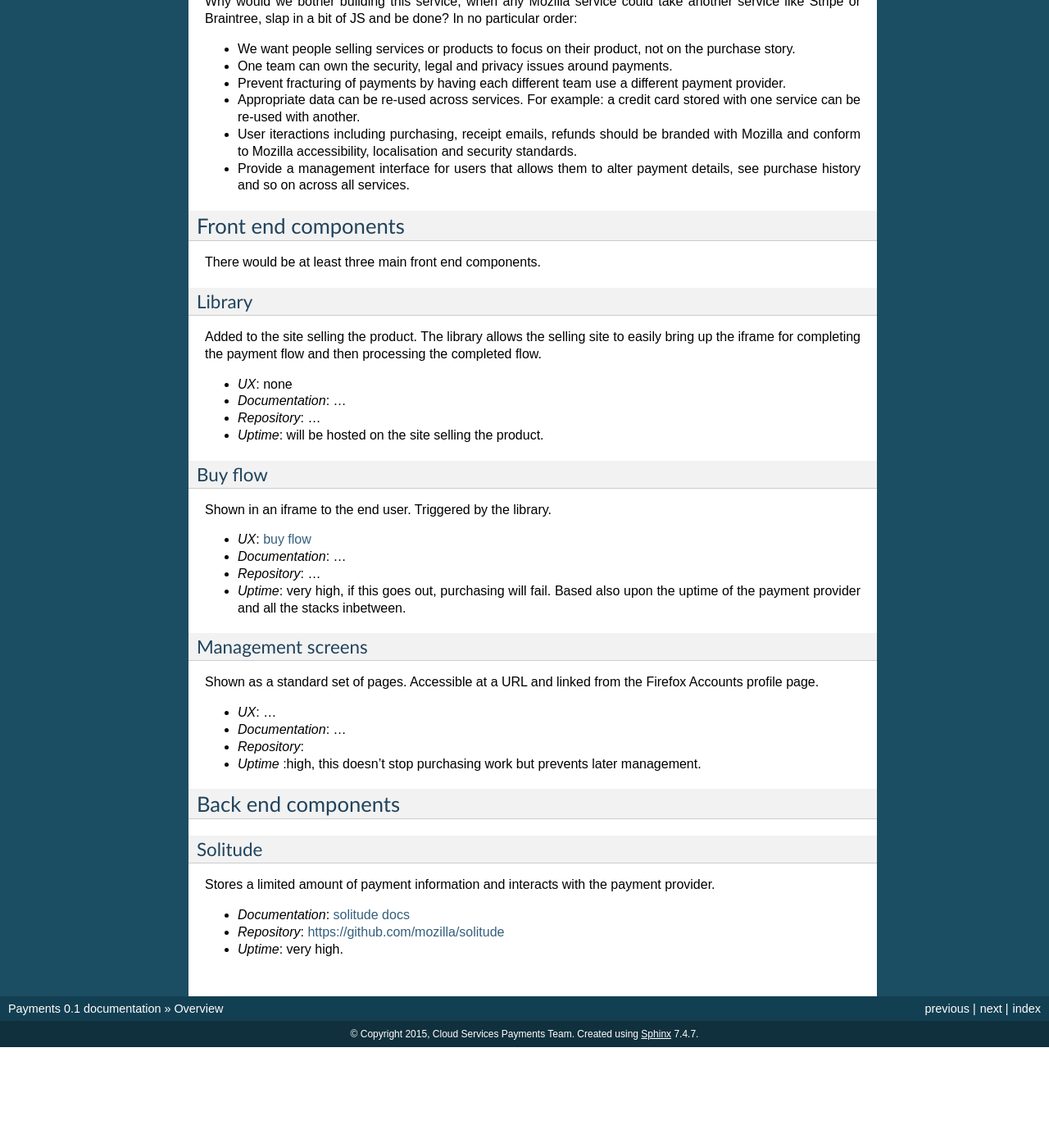
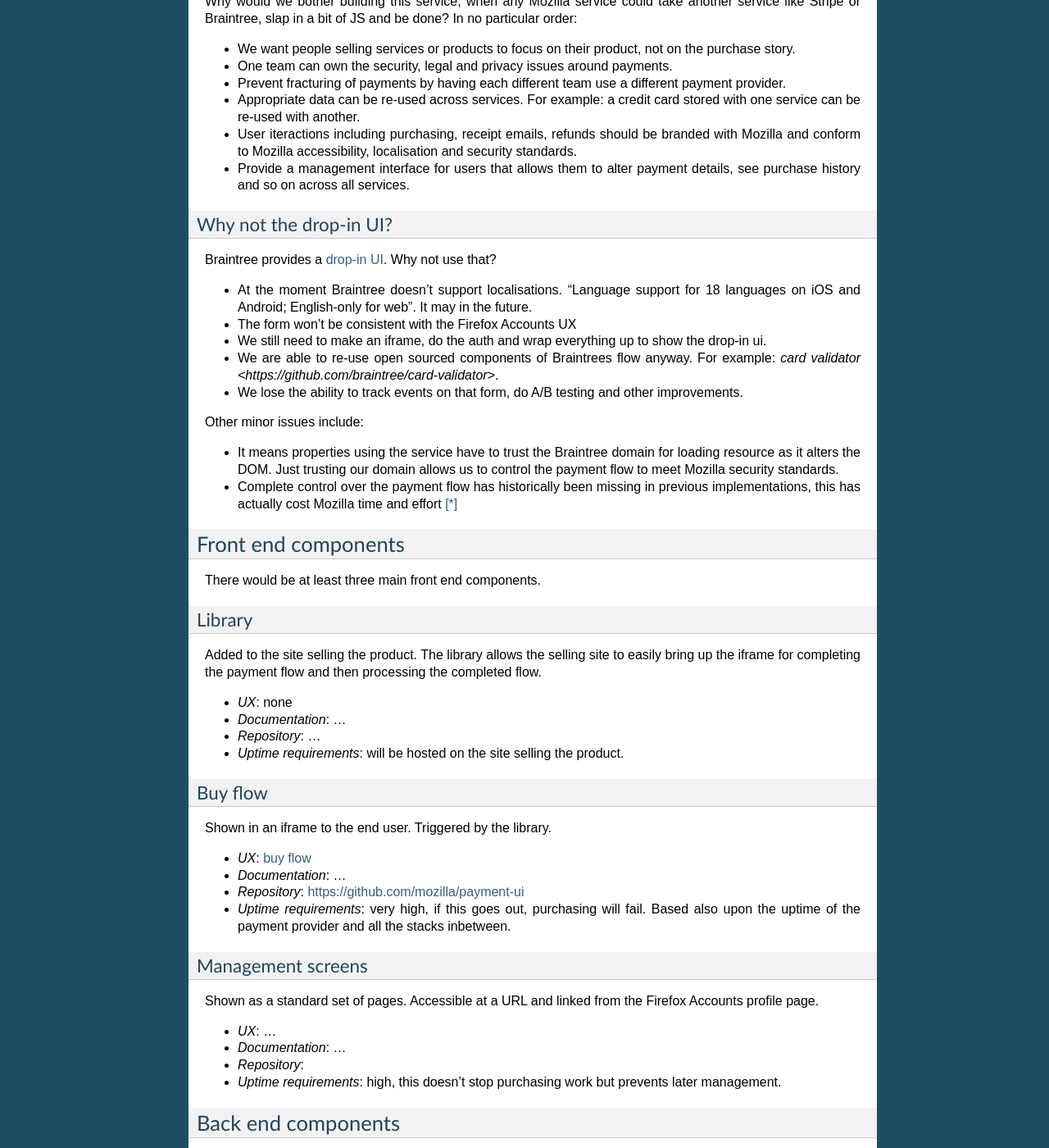
Before and after one commit to mozilla/payments, a Sphinx documentation site: the page built from docs/design/overview.rst, in a window 1280 px wide and 1400 px high, scrolled down 760 px. Shown: the whole window at 82% size. Built offline with Sphinx 7.4.7, drawn with Linux system fonts in a browser that asks for light colours; before the commit the page ends 2037 px from its top, so only the background shows below that; some of the changed text lies outside the part shown.

Commit message:
fix up libs, add in drop ui notes

```diff
--- a/docs/design/overview.rst
+++ b/docs/design/overview.rst
@@ -63,6 +63,30 @@
 * Provide a management interface for users that allows them to alter payment
   details, see purchase history and so on across all services.
 
+Why not the drop-in UI?
++++++++++++++++++++++++
+
+Braintree provides a `drop-in UI <https://developers.braintreepayments.com/guides/drop-in>`_.
+Why not use that?
+
+* At the moment Braintree doesn't support localisations. "Language support for
+  18 languages on iOS and Android; English-only for web". It may in the future.
+* The form won't be consistent with the Firefox Accounts UX
+* We still need to make an iframe, do the auth and wrap everything up to show
+  the drop-in ui.
+* We are able to re-use open sourced components of Braintrees flow anyway. For
+  example: `card validator <https://github.com/braintree/card-validator>`.
+* We lose the ability to track events on that form, do A/B testing and other
+  improvements.
+
+Other minor issues include:
+
+* It means properties using the service have to trust the Braintree domain for
+  loading resource as it alters the DOM. Just trusting our domain allows us
+  to control the payment flow to meet Mozilla security standards.
+* Complete control over the payment flow has historically been missing in
+  previous implementations, this has actually cost Mozilla time and effort [*]_
+
 .. _components-label:
 
 Front end components
@@ -80,7 +104,7 @@
 * *UX*: none
 * *Documentation*: ...
 * *Repository*: ...
-* *Uptime*: will be hosted on the site selling the product.
+* *Uptime requirements*: will be hosted on the site selling the product.
 
 Buy flow
 ++++++++
@@ -89,8 +113,8 @@
 
 * *UX*: :ref:`buy flow <purchase-label>`
 * *Documentation*: ...
-* *Repository*: ...
-* *Uptime*: very high, if this goes out, purchasing will fail. Based also upon
+* *Repository*: https://github.com/mozilla/payment-ui
+* *Uptime requirements*: very high, if this goes out, purchasing will fail. Based also upon
   the uptime of the payment provider and all the stacks inbetween.
 
 Management screens
@@ -102,11 +126,27 @@
 * *UX*: ...
 * *Documentation*: ...
 * *Repository*:
-* *Uptime* :high, this doesn't stop purchasing work but prevents later
-  management.
+* *Uptime requirements*: high, this doesn't stop purchasing work but prevents
+  later management.
 
 Back end components
 ===================
+
+Environment
++++++++++++
+
+Contains the environment for running the services.
+
+* *Repository*: https://github.com/mozilla/payments-env
+
+Service
++++++++
+
+Does authentication and acts a broker between the buy flow and solitude.
+
+* *Documentation*: `service docs <http://payments-service.readthedocs.org/en/latest/>`_
+* *Repository*: https://github.com/mozilla/payments-service
+* *Uptime requirements*: very high.
 
 Solitude
 ++++++++
@@ -116,4 +156,6 @@
 
 * *Documentation*: `solitude docs <https://solitude.readthedocs.org>`_
 * *Repository*: https://github.com/mozilla/solitude
-* *Uptime*: very high.
+* *Uptime requirements*: very high.
+
+.. [*] Further information available internally to Mozilla.
```
